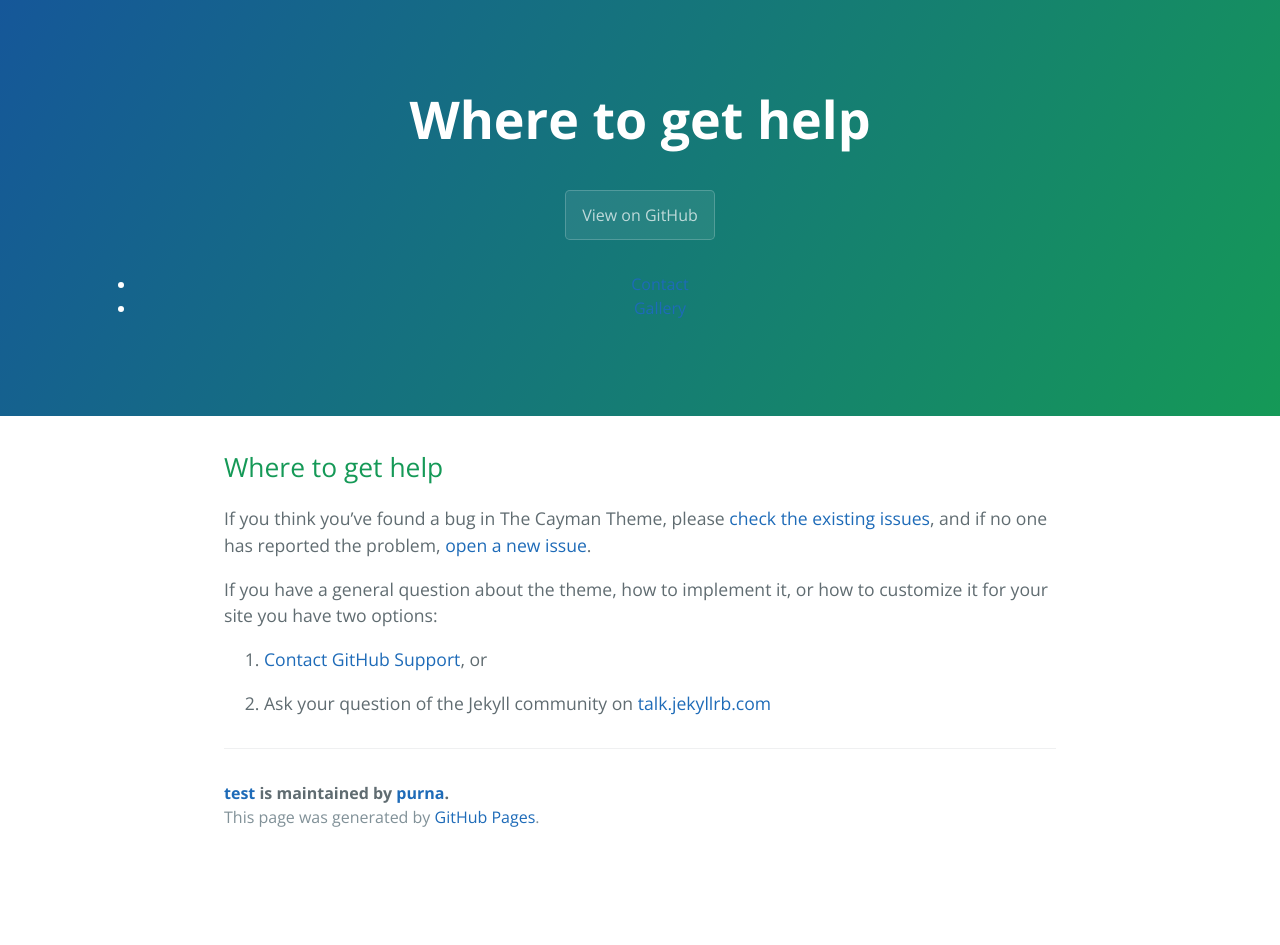
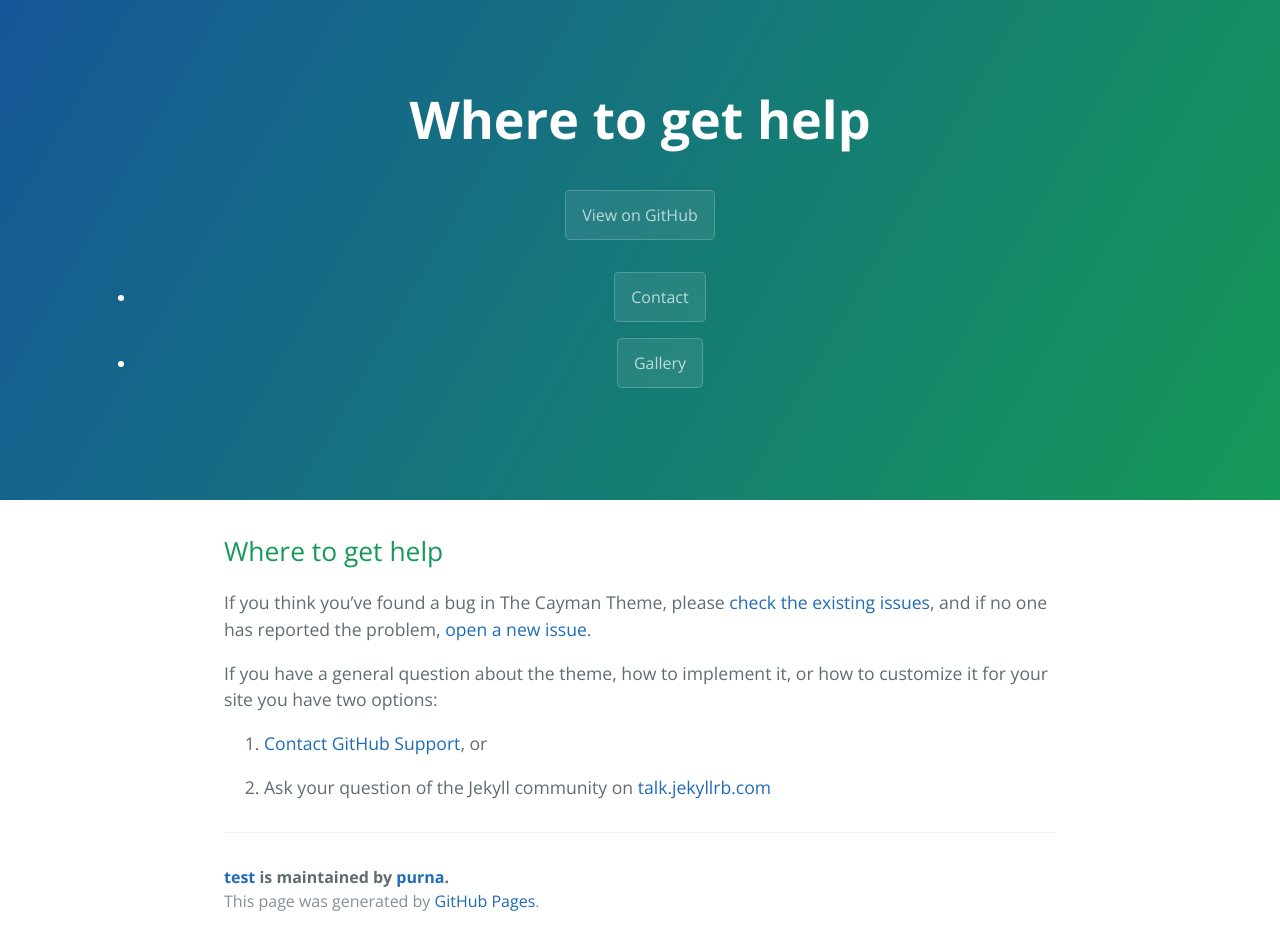
Before and after one commit to purna/test, a Jekyll site: the page built from docs/SUPPORT.md, in a window 1280 px wide. Built offline with Jekyll 4.4.1, drawn with Linux system fonts in a browser that asks for light colours; our own code applies the rules of GitHub Pages for plain Markdown files; the repository's description, which GitHub fills in, is left out; before the commit the page ends 900 px from its top, so only the background shows below that.

Commit message:
Update nav.html

```diff
--- a/_includes/nav.html
+++ b/_includes/nav.html
@@ -1,10 +1,10 @@
 <nav>
   <ul>
     <li>
-      <a href="contact.html">Contact</a>
+      <a href="contact.html" class="btn">Contact</a>
     </li>
      <li>
-      <a href="gallery.html">Gallery</a>
+      <a href="gallery.html" class="btn">Gallery</a>
     </li>
   </ul>
 </nav>
```
